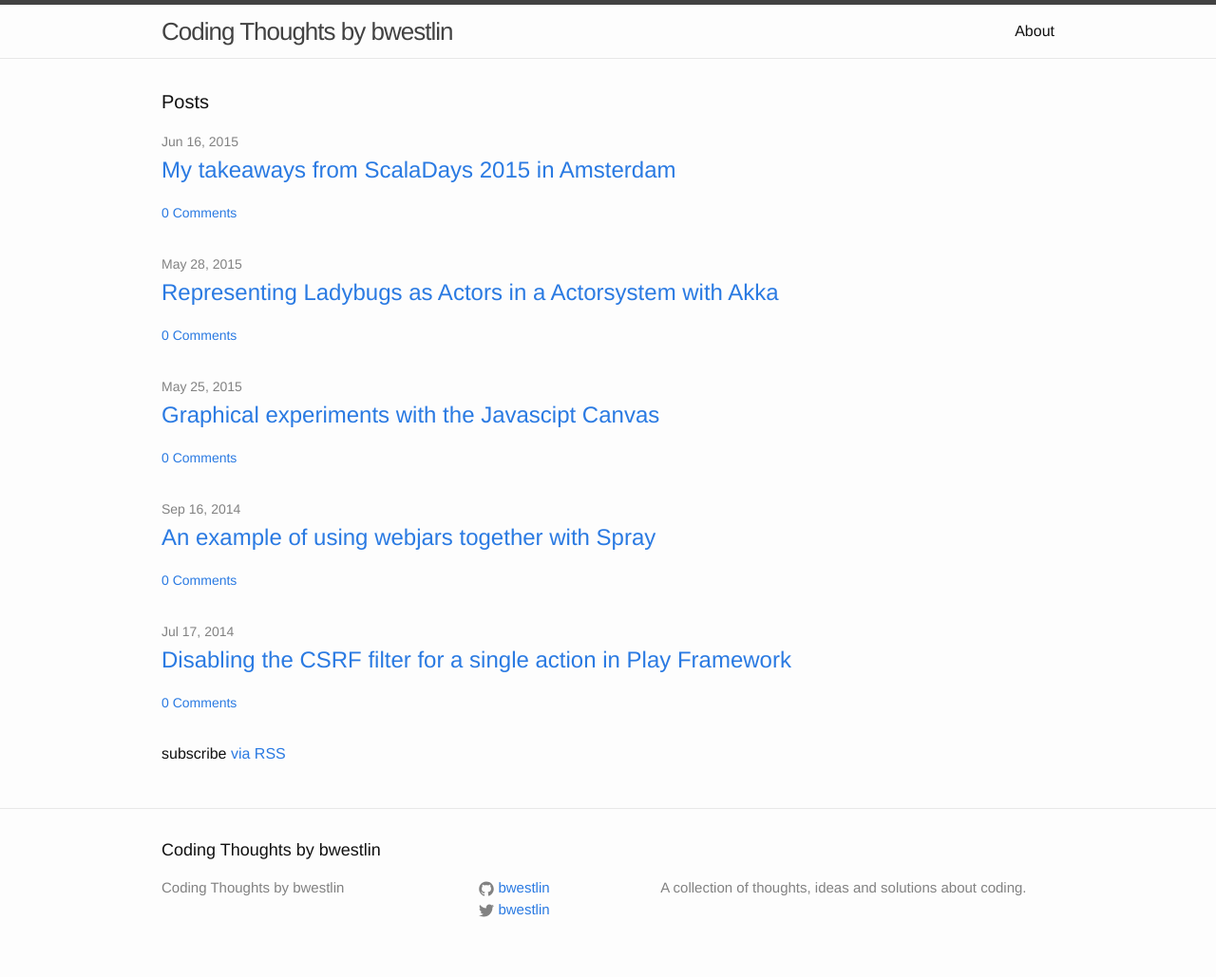
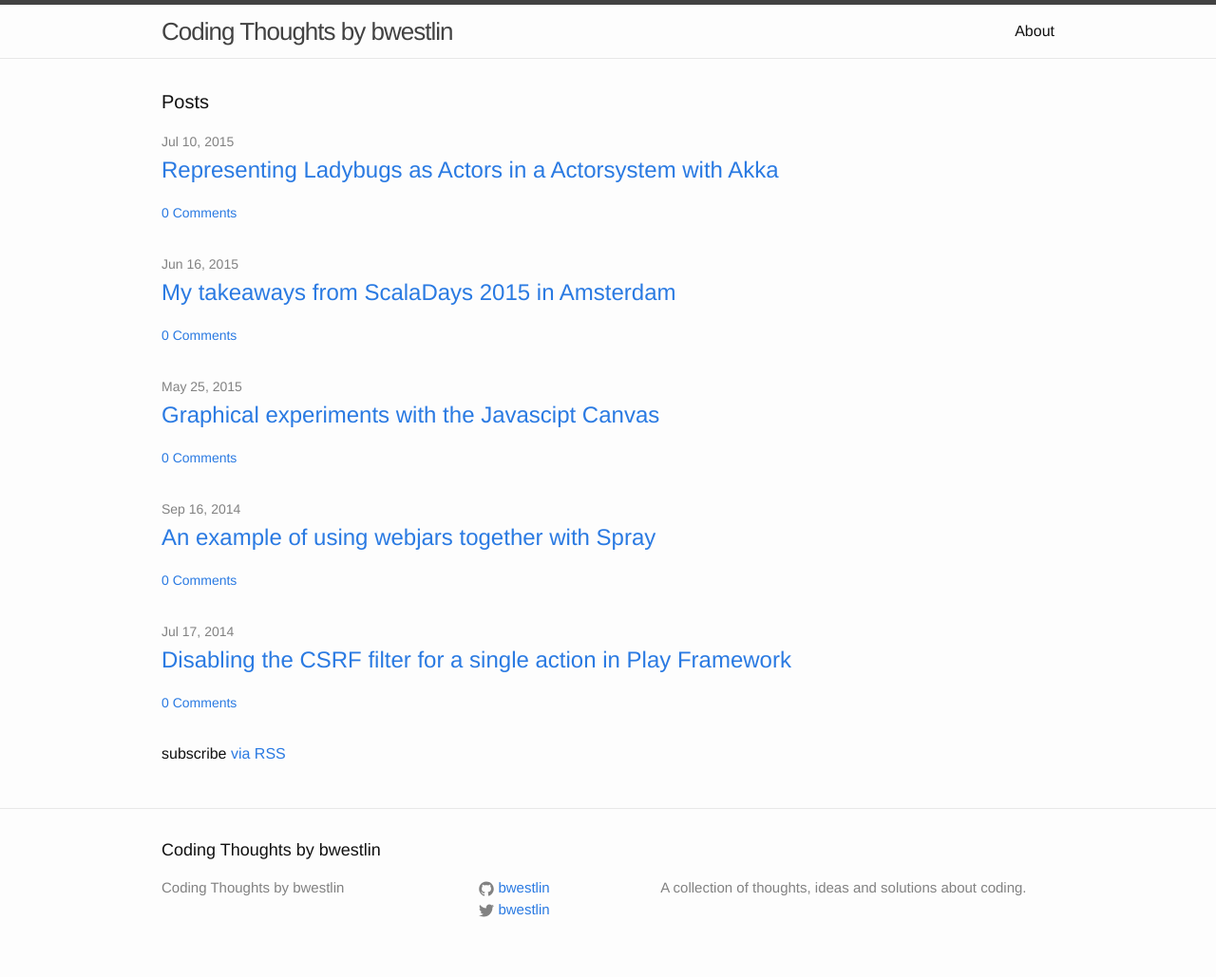
Before and after one commit to bwestlin/bwestlin.github.io, a Jekyll site: the page built from index.html, in a window 1280 px wide. Shown: the whole page at 95% size. Built offline with Jekyll 4.4.1, drawn with Linux system fonts in a browser that asks for light colours; Markdown is read by kramdown in place of the engine named in the settings; comment, search, counter and statistics services are not loaded.

Commit message:
Change date

```diff
--- a/_posts/2015-05-28-representing-ladybugs-as-actors-with-akka.md
+++ b/_posts/2015-07-10-representing-ladybugs-as-actors-with-akka.md
@@ -1,7 +1,7 @@
 ---
 layout: post
 title:  "Representing Ladybugs as Actors in a Actorsystem with Akka"
-date:   2015-05-28 21:19:25
+date:   2015-07-10 21:19:25
 tags: akka actor scala websocket spray.io
 ---
 
```
